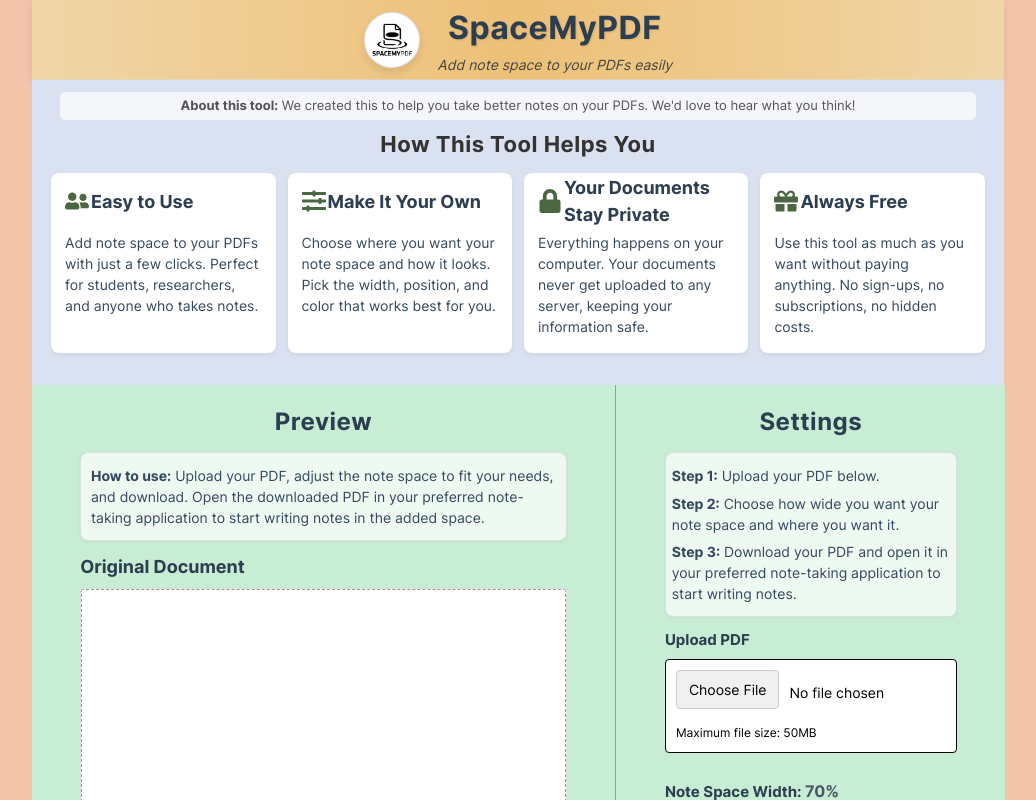
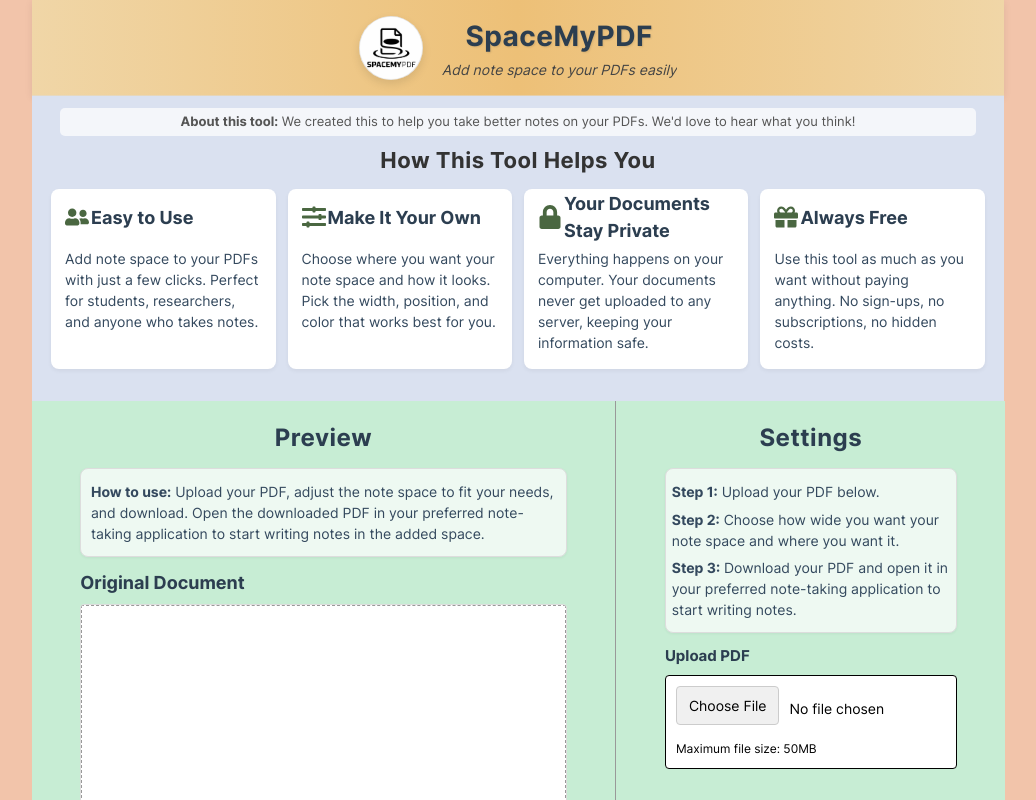
Before and after one commit to ChefDeLahmacun/SpaceMyPDF, a Next.js app: page / in a window 1280 px wide. Shown: the top 800 px of the page, without its empty margins (122-1158 px from the left). Built offline with nearby package versions, Linux system fonts and the light colour scheme; no server answers.

Commit message:
Fix header layout in landscape mode and increase logo size

```diff
--- /dev/null
+++ b/app/components/Header.css
@@ -0,0 +1,121 @@
+.header-container {
+  width: 100%;
+  height: 12vh;
+  min-height: 70px;
+  display: flex;
+  justify-content: center;
+  align-items: center;
+  border-bottom: 1px solid rgba(221, 221, 221, 0.5);
+  box-shadow: 0 2px 8px rgba(0,0,0,0.08);
+  padding: 1vh 0;
+  box-sizing: border-box;
+  background: linear-gradient(to right, #f0d6a7 0%, #edc077 50%, #f0d6a7 100%);
+  position: relative;
+  z-index: 10;
+}
+
+.header-content {
+  display: flex;
+  align-items: center;
+  gap: clamp(8px, 2%, 20px);
+  max-width: 95%;
+  width: 100%;
+  justify-content: center;
+  flex-wrap: nowrap;
+}
+
+.logo-container {
+  width: clamp(40px, 8vh, 70px);
+  height: clamp(40px, 8vh, 70px);
+  background: linear-gradient(135deg, #ffffff 0%, #f5f5f5 100%);
+  border-radius: 50%;
+  display: flex;
+  justify-content: center;
+  align-items: center;
+  overflow: hidden;
+  border: 1px solid rgba(221, 221, 221, 0.7);
+  padding: 3px;
+  box-shadow: 0 4px 10px rgba(0,0,0,0.1);
+  transition: all 0.3s ease;
+  flex-shrink: 0;
+}
+
+.logo-image {
+  border-radius: 50%;
+  object-fit: cover;
+  width: 100%;
+  height: 100%;
+  transform: scale(1.15);
+  transition: transform 0.3s ease;
+}
+
+/* Add a subtle hover effect */
+.logo-container:hover .logo-image {
+  transform: scale(1.2);
+}
+
+.title-container {
+  display: flex;
+  flex-direction: column;
+  align-items: center;
+  min-width: 0;
+}
+
+.title-text {
+  font-size: clamp(16px, min(3.5vw, 6vh), 28px);
+  font-weight: bold;
+  color: #2c3e50;
+  letter-spacing: 0.5px;
+  display: flex;
+  align-items: center;
+  gap: 4px;
+  text-shadow: 1px 1px 2px rgba(0,0,0,0.1);
+  white-space: nowrap;
+  overflow: hidden;
+  text-overflow: ellipsis;
+  max-width: 100%;
+}
+
+.subtitle-text {
+  font-size: clamp(10px, min(1.8vw, 3vh), 14px);
+  color: #444;
+  font-style: italic;
+  margin-top: 2px;
+  text-align: center;
+  white-space: nowrap;
+  overflow: hidden;
+  text-overflow: ellipsis;
+  max-width: 100%;
+}
+
+/* Landscape orientation specific styles */
+@media (orientation: landscape) and (max-height: 500px) {
+  .header-container {
+    height: 15vh; /* Increase height in landscape */
+    padding: 0.5vh 0;
+  }
+
+  .logo-container {
+    width: clamp(35px, 12vw, 60px);
+    height: clamp(35px, 12vw, 60px);
+  }
+
+  .title-text {
+    font-size: clamp(14px, 3vw, 24px);
+  }
+
+  .subtitle-text {
+    font-size: clamp(9px, 1.5vw, 12px);
+  }
+}
+
+/* Very small screens in landscape */
+@media (orientation: landscape) and (max-height: 400px) {
+  .header-container {
+    height: 18vh;
+  }
+
+  .header-content {
+    gap: 8px;
+  }
+}
--- a/app/components/Header.tsx
+++ b/app/components/Header.tsx
@@ -3,85 +3,28 @@
 import React from 'react';
 import Image from 'next/image';
 import { FaFileAlt } from 'react-icons/fa';
+import './Header.css';
 
 const Header: React.FC = () => {
   return (
-    <div style={{
-      width: '100%',
-      height: '10vh',
-      display: 'flex',
-      justifyContent: 'center',
-      alignItems: 'center',
-      borderBottom: '1px solid rgba(221, 221, 221, 0.5)',
-      boxShadow: '0 2px 8px rgba(0,0,0,0.08)',
-      padding: '1vh 0',
-      boxSizing: 'border-box',
-      background: 'linear-gradient(to right, #f0d6a7 0%, #edc077 50%, #f0d6a7 100%)',
-      position: 'relative',
-      zIndex: 10
-    }}>
+    <div className="header-container">
       {/* Header content */}
-      <div style={{
-        display: 'flex',
-        alignItems: 'center',
-        gap: '2%',
-        maxWidth: '90%',
-        width: '100%',
-        justifyContent: 'center'
-      }}>
-        <div style={{
-          width: 'clamp(40px, 7vh, 70px)',
-          height: 'clamp(40px, 7vh, 70px)',
-          background: 'linear-gradient(135deg, #ffffff 0%, #f5f5f5 100%)',
-          borderRadius: '50%',
-          display: 'flex',
-          justifyContent: 'center',
-          alignItems: 'center',
-          overflow: 'hidden',
-          border: '1px solid rgba(221, 221, 221, 0.7)',
-          padding: '3px',
-          boxShadow: '0 4px 10px rgba(0,0,0,0.1)',
-          transition: 'all 0.3s ease'
-        }}>
+      <div className="header-content">
+        <div className="logo-container">
           <Image
             src="/images/Logo.png"
             alt="Document Extender Logo"
             width={60}
             height={60}
-            style={{
-              borderRadius: '50%',
-              objectFit: 'cover',
-              width: '100%',
-              height: '100%',
-              transform: 'scale(1.1)'
-            }}
+            className="logo-image"
             priority
           />
         </div>
-        <div style={{
-          display: 'flex',
-          flexDirection: 'column',
-          alignItems: 'center'
-        }}>
-          <div style={{
-            fontSize: 'clamp(18px, 4vw, 32px)',
-            fontWeight: 'bold',
-            color: '#2c3e50',
-            letterSpacing: '0.5px',
-            display: 'flex',
-            alignItems: 'center',
-            gap: '8px',
-            textShadow: '1px 1px 2px rgba(0,0,0,0.1)'
-          }}>
+        <div className="title-container">
+          <div className="title-text">
             <span>SpaceMyPDF</span>
           </div>
-          <div style={{
-            fontSize: 'clamp(12px, 2vw, 14px)',
-            color: '#444',
-            fontStyle: 'italic',
-            marginTop: '2px',
-            textAlign: 'center'
-          }}>
+          <div className="subtitle-text">
             Add note space to your PDFs easily
           </div>
         </div>
```
